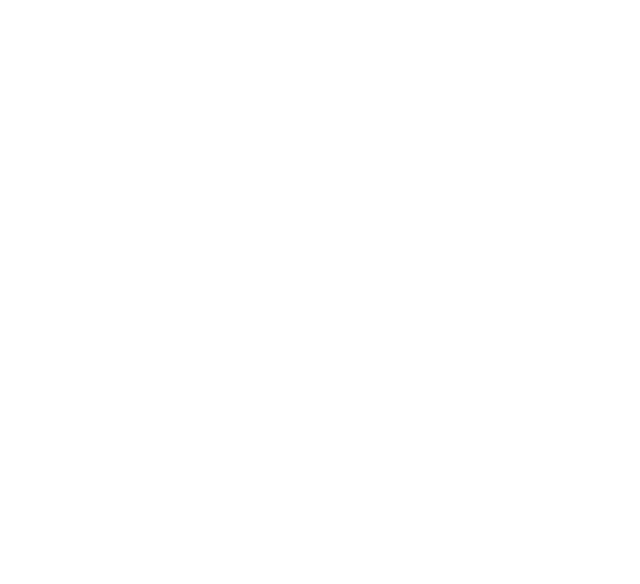
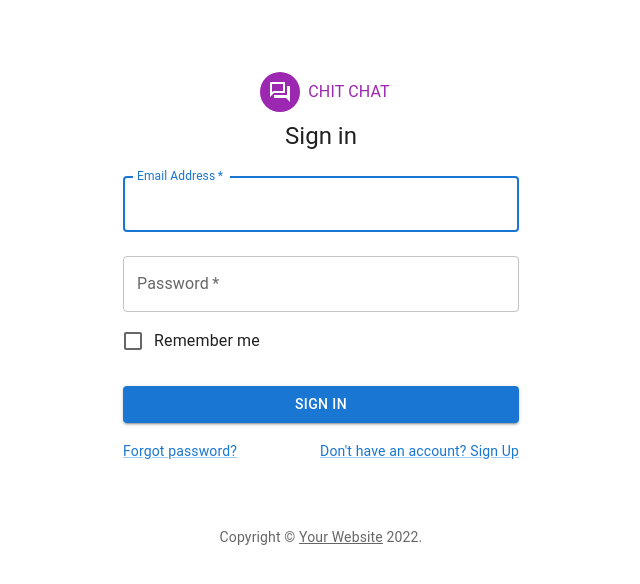
Before and after one commit to ananthuna/picklehut-react-client, a React (Create React App) app: page /login in a window 1280 px wide. Before the commit this address had no page. Shown: the top 584 px of the page, without its empty margins (319-959 px from the left). Built offline with nearby package versions, Linux system fonts and the light colour scheme.

Commit message:
login,signup endpoints are ok

```diff
--- a/src/App.js
+++ b/src/App.js
@@ -12,17 +12,17 @@ import { BrowserRouter, Routes, Route } from 'react-router-dom'
 function App() {
   return (
 
-      <BrowserRouter>
-        <Routes>
-          <Route exact path="/" element={<Login/>}></Route>
-          <Route  path="/signup" element={<Signup />}></Route>
-          <Route path='/home' element={<Home />}></Route>
-          <Route path='/view' element={<View/>}></Route>
-          <Route path='/cart' element={<Cart/>}></Route>
-          <Route path='/order' element={<Order/>}></Route>
-          <Route path='/account' element={<Account/>}></Route>
-        </Routes>
-      </BrowserRouter>
+    <BrowserRouter>
+      <Routes>
+        <Route exact path="/" element={<Home />}></Route>
+        <Route path="/signup" element={<Signup />}></Route>
+        <Route path='/login' element={<Login />}></Route>
+        <Route path='/view' element={<View />}></Route>
+        <Route path='/cart' element={<Cart />}></Route>
+        <Route path='/order' element={<Order />}></Route>
+        <Route path='/account' element={<Account />}></Route>
+      </Routes>
+    </BrowserRouter>
 
 
   );
--- a/src/components/Header/accountIcon/accountIcon.js
+++ b/src/components/Header/accountIcon/accountIcon.js
@@ -65,6 +65,11 @@ function accountIcon() {
     const handleClose = () => {
         setAnchorEl(null);
     };
+    const handleLogout = () => {
+        localStorage.removeItem("user");
+        handleClose()
+        window.location.reload()
+    }
     return (
         <Box>
             <Box>
@@ -106,7 +111,7 @@ function accountIcon() {
                     <LocalShippingIcon />
                     Orders
                 </MenuItem>
-                <MenuItem onClick={()=>{
+                <MenuItem onClick={() => {
                     navigate('/account')
                     setValue(3)
                     handleClose()
@@ -114,7 +119,7 @@ function accountIcon() {
                     <FavoriteIcon />
                     WishList
                 </MenuItem>
-                <MenuItem onClick={()=>{
+                <MenuItem onClick={() => {
                     navigate('/account')
                     setValue(4)
                     handleClose()
@@ -122,11 +127,7 @@ function accountIcon() {
                     <ConfirmationNumberIcon />
                     Coupons
                 </MenuItem>
-                <MenuItem onClick={()=>{
-                    navigate('/account')
-                    setValue(5)
-                    handleClose()
-                }} disableRipple>
+                <MenuItem onClick={handleLogout} disableRipple>
                     <PowerSettingsNewIcon />
                     Logout
                 </MenuItem>
--- a/src/components/Header/header.css
+++ b/src/components/Header/header.css
@@ -21,3 +21,7 @@
     width: 4rem;
     height: 4rem;
 }
+
+.selection:hover {
+    color: blue;
+}
--- a/src/components/Header/header.js
+++ b/src/components/Header/header.js
@@ -6,14 +6,20 @@ import SearchBar from './SearchBar/SearchBar'
 import './header.css';
 import Box from '@mui/material/Box';
 import IconButton from '@mui/material/IconButton';
+import { Typography } from '@mui/material';
+import { useNavigate } from 'react-router-dom';
 
 
 export default function PrimarySearchAppBar() {
-
-
+    const [user, setUser] = React.useState({})
+    const navigate = useNavigate()
+    React.useEffect(() => {
+        let User = localStorage.getItem("user");
+        setUser(User)
+    }, [])
 
     return (
-        <Box className='header' sx={{borderBottom: 1}}>
+        <Box className='header' sx={{ borderBottom: 1 }}>
             <Box sx={{
                 position: 'relative',
                 width: '12rem',
@@ -23,8 +29,10 @@ export default function PrimarySearchAppBar() {
                 <Logo />
             </Box>
             <Box>
-                <SearchBar/>
+                <SearchBar />
             </Box>
+            <Box >
+                {user ? (
                     <Box className='right-items'>
                         <IconButton>
                             <Cart />
@@ -33,6 +41,18 @@ export default function PrimarySearchAppBar() {
                             <Account />
                         </IconButton>
                     </Box>
+
+                ) : (
+                    <Box className='right-items'>
+                        <Typography className='selection' onClick={() => navigate('/login')}>Login</Typography>
+                        <Typography>/</Typography>
+                        <Typography className='selection' onClick={() => navigate('/signup')}>Signup</Typography>
+                    </Box>
+                )}
+
+
+
+            </Box>
         </Box>
     );
 }
--- a/src/pages/Login.js
+++ b/src/pages/Login.js
@@ -48,24 +48,39 @@ export default function SignIn({ socket }) {
   let token
   const handleLogin = (event) => {
 
-    event.preventDefault();
-    setOpen(!open);
-    const data = new FormData(event.currentTarget);
-    token=localStorage.getItem("token")
-    console.log(token);
+    event.preventDefault()
+    setOpen(!open)
+    const data = new FormData(event.currentTarget)
+    token = localStorage.getItem("user.token")
     const loginData = {
       email: data.get('email'),
       password: data.get('password'),
-      token:token
+      token: JSON.parse(token)
     }
+    const Data = JSON.stringify(loginData);
+    const customConfig = {
+      headers: {
+        'Content-Type': 'application/json'
+      }
+    };
 
-    axios.post(`${baseUrl}/api/user/users/login`, loginData, { withCredentials: true }).then((response) => {
-      if (response.data.error) {
-        setEmailError(true)
-        setPasswordError(true)
+    axios.post(`${baseUrl}/api/user/login`, Data, customConfig).then((response) => {
+      if (response.data.err) {
+        switch (response.data.err) {
+          case "No account":
+            setEmailError(true)
+            break;
+          case "invalid password":
+            setPasswordError(true)
+            break;
+          default:
+            setEmailError(true)
+            setPasswordError(true)
+            break;
+        }
       } else {
-        localStorage.setItem("token", response.data.token);
-        navigate('/home')
+        localStorage.setItem("user", JSON.stringify(response.data));
+        navigate('/')
       }
     })
   };
--- a/src/pages/Sigup.js
+++ b/src/pages/Sigup.js
@@ -51,19 +51,28 @@ export default function SignUp() {
 
   const handleSignup = (data) => {
     setOpen(!open);
-    console.log(data)
-    axios.post(`${baseUrl}/api/user/users`, data, { withCredentials: true }).then((response) => {
+    const Data = JSON.stringify(data);
+    const customConfig = {
+      headers: {
+        'Content-Type': 'application/json'
+      }
+    };
+    axios.post(`${baseUrl}/api/user/signup`, Data, customConfig)
+      .then((response) => {
 
-      if (response.data) {
-        localStorage.setItem("token", response.data.token);
-        navigate('/home')
-      } else {
-        setEmail(true)
-      }
-    })
+        console.log(response.data);
+        if (response.data) {
+          localStorage.setItem("user", JSON.stringify(response.data));
+          navigate('/')
+        }
+        if (response.data === "already used email") {
+          setEmail(true)
+        }
+
+      })
   };
   const handleLogin = () => {
-    navigate('/')
+    navigate('/login')
   }
 
   return (
```
Also changed, not shown: src/components/Addmin/Addminpage.js (added, +11 -0 lines), src/pages/Addmin.js (added, +16 -0 lines). Lines whose indentation alone changed are shown as unchanged.
